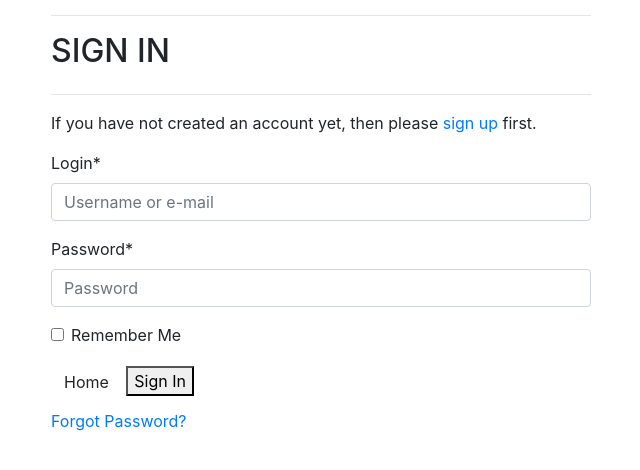
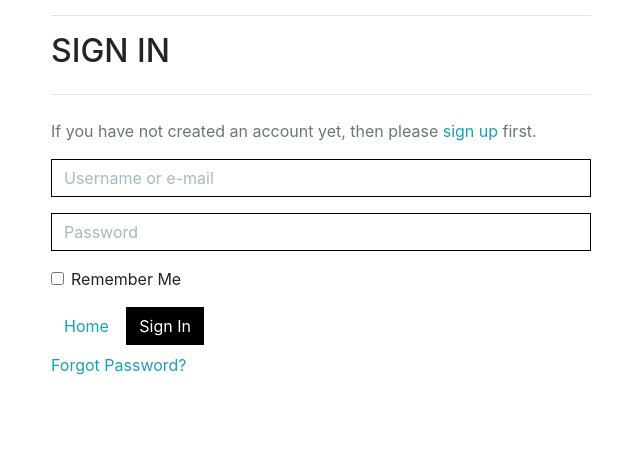
Before and after one commit to cwill83247/boutiqiue_ado_v1a, a Django app: page /accounts/login/ in a window 1280 px wide. Shown: the part 165-635 px from the top of the page, without its empty margins (34-674 px from the left). Run offline with Django 3.2, Linux system fonts and the light colour scheme; some libraries are stand-ins or nearby versions.

Commit message:
Add: Adding ability to login and view basic prpfile page

```diff
--- a/profiles/models.py
+++ b/profiles/models.py
@@ -35,5 +35,5 @@ def create_or_update_user_profile(sender, instance, created, **kwargs):
     """
     if created:
         UserProfile.objects.create(user=instance)
-    # Existing users: just save the profile
-    instance.userprofile.save()
+        # Existing users: just save the profile
+        instance.userprofile.save()
--- a/profiles/templates/profiles/profile.html
+++ b/profiles/templates/profiles/profile.html
@@ -23,4 +23,5 @@
                 <hr>
             </div>
         </div>
+        {{ profile }}
 {% endblock %}
--- a/static/css/base.css
+++ b/static/css/base.css
@@ -159,6 +159,60 @@ a.category-badge > span.badge:hover {     /**inverts the category buttons on hov
   }
 }
 
+/* Allauth form formatting */
+
+.allauth-form-inner-content p {
+    margin-top: 1.5rem; /* mt-4 */
+    color: #6c757d; /* text-secondary */
+}
+
+.allauth-form-inner-content input {
+    border-color: #000;
+    border-radius: 0;
+}
+
+.allauth-form-inner-content label:not([for='id_remember']) {
+    display: none;
+}
+
+.allauth-form-inner-content input::placeholder {
+    color: #aab7c4;
+}
+
+.allauth-form-inner-content button,
+.allauth-form-inner-content input[type='submit'] {
+	/* btn */
+	display: inline-block;
+    font-weight: 400;
+    color: #fff;
+    text-align: center;
+    vertical-align: middle;
+    -webkit-user-select: none;
+    -moz-user-select: none;
+    -ms-user-select: none;
+    user-select: none;
+    background-color: #000;
+    border: 1px solid #000;
+    padding: .375rem .75rem;
+    font-size: 1rem;
+    line-height: 1.5;
+    border-radius: 0;
+
+    /* standard bootstrap btn transitions */
+    transition: color .15s ease-in-out,background-color .15s ease-in-out,border-color .15s ease-in-out,box-shadow .15s ease-in-out;
+}
+
+.allauth-form-inner-content button:hover,
+.allauth-form-inner-content input[type='submit']:hover {
+	color: #fff;
+    background-color: #222;
+    border-color: #222;
+}
+
+.allauth-form-inner-content a {
+	color: #17a2b8; /* text-info */
+}
+
 /* fixed top navbar only on medium and up */
 @media (min-width: 992px) {
     .fixed-top-desktop-only {
@@ -175,7 +229,7 @@ a.category-badge > span.badge:hover {     /**inverts the category buttons on hov
 }
 
 /* pad the top a bit when navbar is collapsed on mobile */
-@media (max-width: 991px) {        /** this media queries is pushing content down so the relevant page title shows on mobile **/
+@media (max-width: 991px) {
     .header-container {
         padding-top: 116px;
     }
--- a/templates/base.html
+++ b/templates/base.html
@@ -73,7 +73,7 @@
                                 {% if request.user.is_superuser %}
                                     <a href="" class="dropdown-item">Product Management</a>
                                 {% endif %}
-                                <a href="" class="dropdown-item">My Profile</a>
+                                <a href="{% url 'profile' %}" class="dropdown-item">My Profile</a>
                                 <a href="{% url 'account_logout' %}" class="dropdown-item">Logout</a>
                             {% else %}
                                 <a href="{% url 'account_signup' %}" class="dropdown-item">Register</a>
```
Also changed, not shown: profiles/views.py (+6 -3 lines), db.sqlite3.
